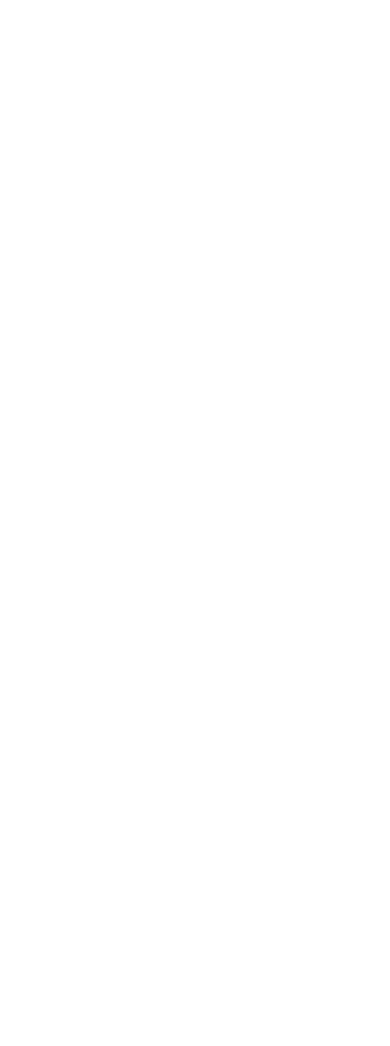
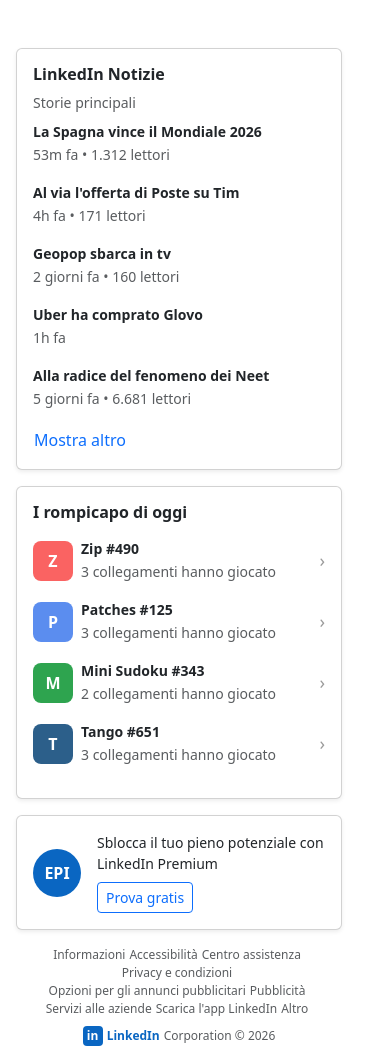
Before and after one commit to Gabrieleleonardi21/Build-week-3, a React (Vite) app: page / in a window 390 px wide. Before the commit the page ends 844 px from the top, so only its background shows below. Built offline with nearby package versions, Linux system fonts and the light colour scheme.

Commit message:
RightAside

```diff
--- a/src/App.css
+++ b/src/App.css
@@ -0,0 +1,72 @@
+/* Puzzle */
+
+.puzzle-icon {
+  width: 40px;
+  height: 40px;
+  border-radius: 8px;
+  flex-shrink: 0;
+  display: flex;
+  align-items: center;
+  justify-content: center;
+  color: #fff;
+  font-weight: 700;
+  font-size: 16px;
+}
+
+.puzzle-chevron {
+  color: rgba(0, 0, 0, 0.4);
+  font-size: 18px;
+}
+
+.ad-avatar-wrap {
+  position: relative;
+  display: inline-flex;
+}
+
+.ad-badge {
+  position: absolute;
+  bottom: -2px;
+  right: -2px;
+  width: 18px;
+  height: 18px;
+  border-radius: 50%;
+  background: #f5b719;
+  border: 2px solid #fff;
+  display: flex;
+  align-items: center;
+  justify-content: center;
+  font-size: 10px;
+}
+
+.ad-btn {
+  border-radius: 16px !important;
+}
+
+/* Footer */
+
+.footer-link {
+  cursor: pointer;
+}
+
+.footer-link:hover {
+  color: #0a66c2;
+  text-decoration: underline;
+}
+
+.footer-logo {
+  width: 20px;
+  height: 20px;
+  border-radius: 4px;
+  background: #0a66c2;
+  color: #fff;
+  display: inline-flex;
+  align-items: center;
+  justify-content: center;
+  font-weight: 700;
+  font-size: 12px;
+}
+
+.footer-brand {
+  color: #0a66c2;
+  font-weight: 700;
+}
--- a/src/App.jsx
+++ b/src/App.jsx
@@ -1,8 +1,9 @@
 import './App.css'
 import "bootstrap/dist/css/bootstrap.min.css"
+import RightAside from "./components/RightAside"
 
 function App() {
-  return null
+  return <RightAside />
 }
 
 export default App
--- /dev/null
+++ b/src/components/Banner.jsx
@@ -0,0 +1,26 @@
+import { Card, Button } from "react-bootstrap"
+
+function Banner({ userInitials = "EPI" }) {
+  return (
+    <Card className="shadow-sm">
+      <Card.Body className="d-flex align-items-center gap-3">
+        <div
+          className="rounded-circle d-flex align-items-center justify-content-center flex-shrink-0 text-white fw-semibold"
+          style={{ width: 48, height: 48, background: "#0a66c2" }}
+        >
+          {userInitials}
+        </div>
+        <div>
+          <p className="mb-2 small">
+            Sblocca il tuo pieno potenziale con LinkedIn Premium
+          </p>
+          <Button variant="outline-primary" size="sm">
+            Prova gratis
+          </Button>
+        </div>
+      </Card.Body>
+    </Card>
+  )
+}
+
+export default Banner
--- /dev/null
+++ b/src/components/DatiTemporanei.js
@@ -0,0 +1,19 @@
+export const newsItems = [
+  { id: 1, title: "La Spagna vince il Mondiale 2026", meta: "53m fa • 1.312 lettori" },
+  { id: 2, title: "Al via l'offerta di Poste su Tim", meta: "4h fa • 171 lettori" },
+  { id: 3, title: "Geopop sbarca in tv", meta: "2 giorni fa • 160 lettori" },
+  { id: 4, title: "Uber ha comprato Glovo", meta: "1h fa" },
+  { id: 5, title: "Alla radice del fenomeno dei Neet", meta: "5 giorni fa • 6.681 lettori" },
+  { id: 6, title: "Nuovo round di finanziamenti per le startup italiane", meta: "6h fa • 890 lettori" },
+  { id: 7, title: "Il mercato del lavoro tech cresce ancora", meta: "8h fa • 2.140 lettori" },
+  { id: 8, title: "Smart working: le nuove regole in arrivo", meta: "1 giorno fa • 540 lettori" },
+  { id: 9, title: "Intelligenza artificiale nelle PMI italiane", meta: "2 giorni fa • 1.020 lettori" },
+  { id: 10, title: "La riforma delle pensioni spiegata in 5 punti", meta: "3 giorni fa • 3.310 lettori" },
+]
+
+export const puzzles = [
+  { id: 1, name: "Zip", number: 490, stat: "3 collegamenti hanno giocato", color: "#fa6362" },
+  { id: 2, name: "Patches", number: 125, stat: "3 collegamenti hanno giocato", color: "#5b8def" },
+  { id: 3, name: "Mini Sudoku", number: 343, stat: "2 collegamenti hanno giocato", color: "#2ea44f" },
+  { id: 4, name: "Tango", number: 651, stat: "3 collegamenti hanno giocato", color: "#2c5f8a" },
+]
--- /dev/null
+++ b/src/components/Footer.jsx
@@ -0,0 +1,34 @@
+const footerLinks = [
+  { label: "Informazioni" },
+  { label: "Accessibilità" },
+  { label: "Centro assistenza" },
+  { label: "Privacy e condizioni" },
+  { label: "Opzioni per gli annunci pubblicitari" },
+  { label: "Pubblicità" },
+  { label: "Servizi alle aziende" },
+  { label: "Scarica l'app LinkedIn" },
+  { label: "Altro" },
+]
+
+function Footer() {
+  const year = new Date().getFullYear()
+
+  return (
+    <footer className="text-muted text-center px-2" style={{ fontSize: "12px" }}>
+      <ul className="list-inline mb-2">
+        {footerLinks.map((link) => (
+          <li key={link.label} className="list-inline-item me-1 footer-link">
+            {link.label}
+          </li>
+        ))}
+      </ul>
+      <p className="mb-0 d-flex align-items-center justify-content-center gap-1">
+        <span className="footer-logo" aria-hidden="true">in</span>
+        <span className="footer-brand">LinkedIn</span>
+        <span>Corporation © {year}</span>
+      </p>
+    </footer>
+  )
+}
+
+export default Footer
--- /dev/null
+++ b/src/components/News.jsx
@@ -0,0 +1,58 @@
+import { useState } from "react"
+import { Card, Button, Collapse } from "react-bootstrap"
+import { newsItems } from "./DatiTemporanei"
+
+const PAGE_SIZE = 5
+
+function NewsItem({ item }) {
+  return (
+    <li className="mb-3">
+      <p className="mb-0 fw-semibold small">{item.title}</p>
+      <span className="text-muted small">{item.meta}</span>
+    </li>
+  )
+}
+
+/* Divisione dell'array in 5 + 5 elementi */
+
+function News({ items = newsItems }) {
+  const [open, setOpen] = useState(false)
+  const visibleItems = items.slice(0, PAGE_SIZE)
+  const extraItems = items.slice(PAGE_SIZE)
+
+/* Collapse di Bootstrap mostrare o nascondere gli elementi extra */
+
+  return (
+    <Card className="shadow-sm">
+      <Card.Body>
+        <div className="d-flex justify-content-between align-items-center mb-2">
+          <Card.Title className="fs-6 fw-semibold mb-0">LinkedIn Notizie</Card.Title>
+        </div>
+        <div className="text-muted small mb-2">Storie principali</div>
+        <ul className="list-unstyled mb-0">
+          {visibleItems.map((item) => (
+            <NewsItem key={item.id} item={item} />
+          ))}
+        </ul>
+        <Collapse in={open}>
+          <ul className="list-unstyled mb-0">
+            {extraItems.map((item) => (
+              <NewsItem key={item.id} item={item} />
+            ))}
+          </ul>
+        </Collapse>
+        {extraItems.length > 0 && (
+          <Button
+            variant="link"
+            className="p-0 text-decoration-none small"
+            onClick={() => setOpen((isOpen) => !isOpen)}
+          >
+            {open ? "Mostra meno" : "Mostra altro"}
+          </Button>
+        )}
+      </Card.Body>
+    </Card>
+  )
+}
+
+export default News
--- /dev/null
+++ b/src/components/Puzzle.jsx
@@ -0,0 +1,30 @@
+import { Card } from "react-bootstrap"
+import { puzzles } from "./DatiTemporanei"
+
+function Puzzle({ items = puzzles }) {
+  return (
+    <Card className="shadow-sm">
+      <Card.Body>
+        <Card.Title className="fs-6 fw-semibold mb-3">I rompicapo di oggi</Card.Title>
+        <ul className="list-unstyled mb-0">
+          {items.map((puzzle) => (
+            <li key={puzzle.id} className="d-flex align-items-center gap-2 mb-3">
+              <div className="puzzle-icon" style={{ background: puzzle.color }}>
+                {puzzle.name.charAt(0)}
+              </div>
+              <div className="flex-grow-1">
+                <p className="mb-0 fw-semibold small">
+                  {puzzle.name} #{puzzle.number}
+                </p>
+                <span className="text-muted small">{puzzle.stat}</span>
+              </div>
+              <span className="puzzle-chevron" aria-hidden="true">›</span>
+            </li>
+          ))}
+        </ul>
+      </Card.Body>
+    </Card>
+  )
+}
+
+export default Puzzle
--- /dev/null
+++ b/src/components/RightAside.jsx
@@ -0,0 +1,18 @@
+import "bootstrap/dist/css/bootstrap.min.css"
+import News from "./News"
+import Puzzle from "./Puzzle"
+import Banner from "./Banner"
+import Footer from "./Footer"
+
+function RightAside() {
+  return (
+    <aside className="col-12 col-md-4 ms-md-auto d-flex flex-column gap-3 pt-5 ps-3 pe-5">
+      <News />
+      <Puzzle />
+      <Banner />
+      <Footer />
+    </aside>
+  )
+}
+
+export default RightAside
```
